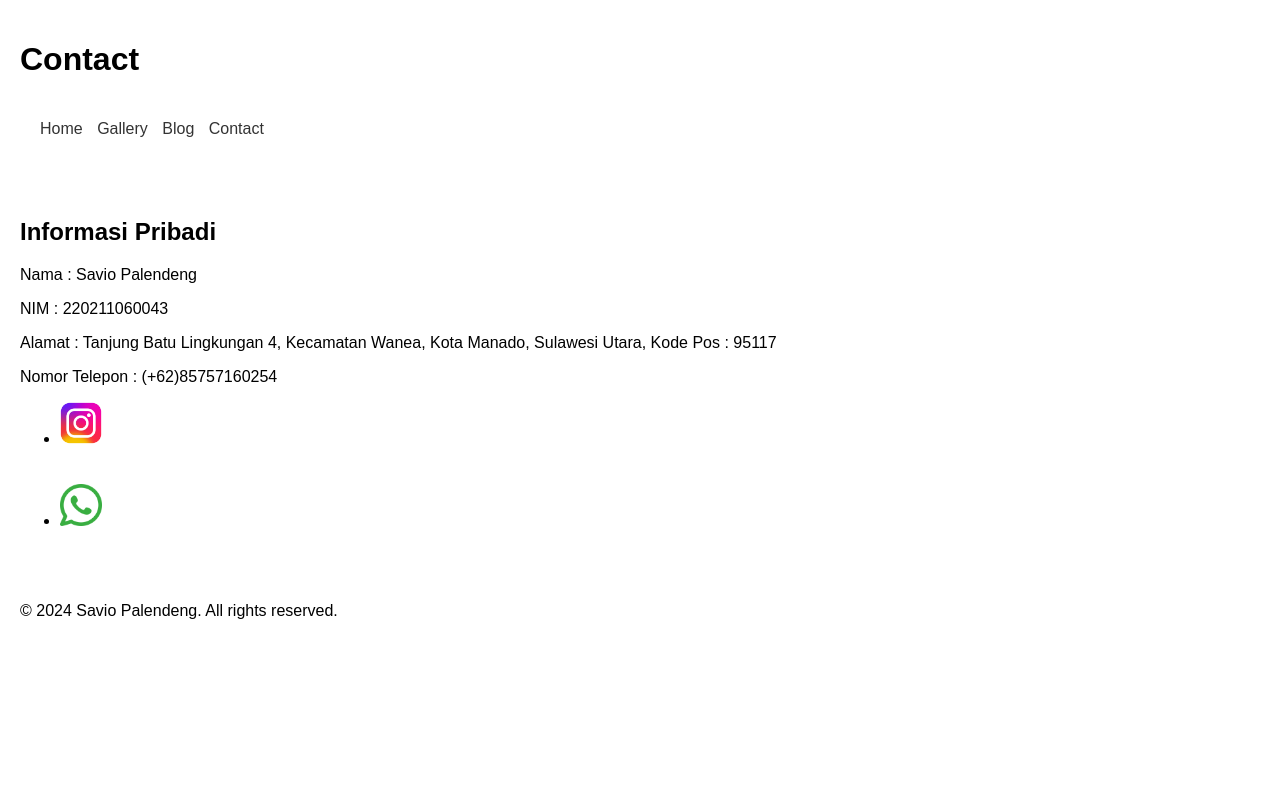
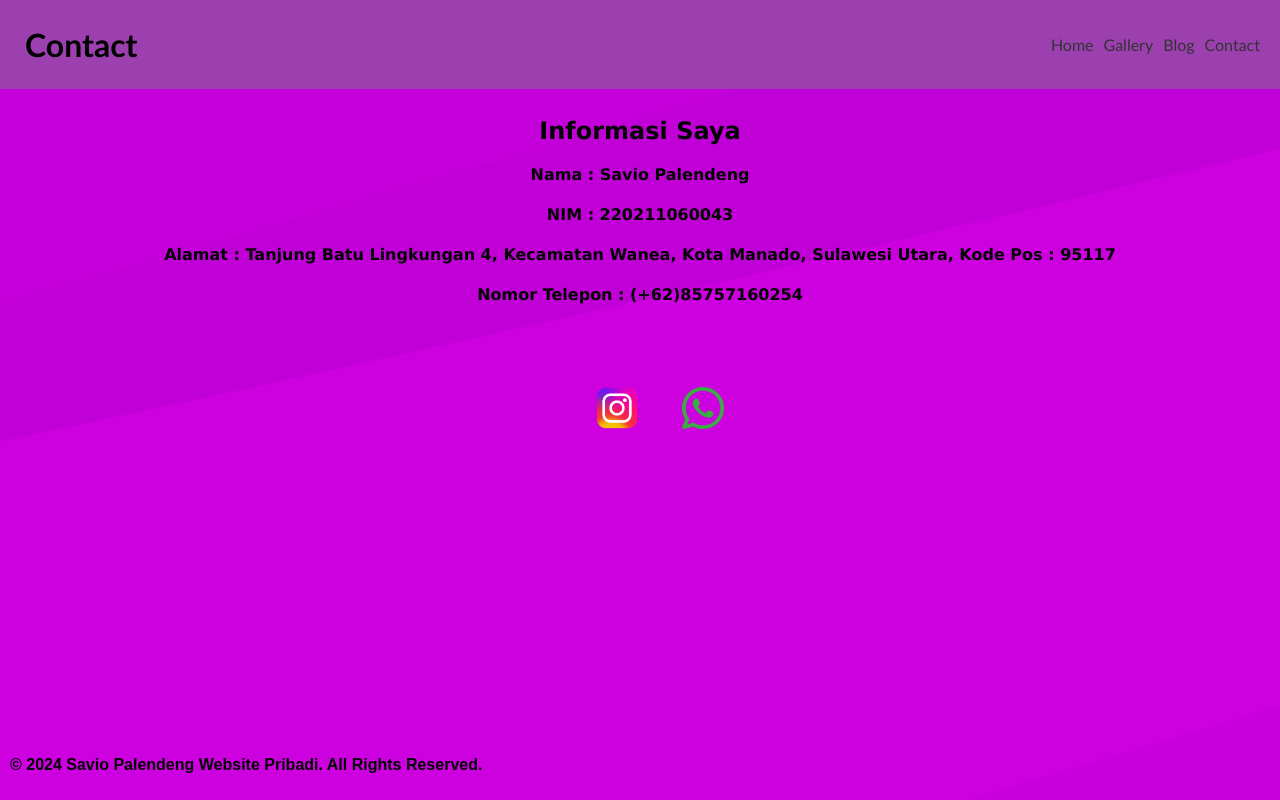
Before and after one commit to AbangSakata/TIK2032-Project, a plain HTML site: page contact.html in a window 1280 px wide. Drawn offline with Linux system fonts and the light colour scheme.

Commit message:
Update contact.html

```diff
--- a/contact.html
+++ b/contact.html
@@ -7,20 +7,44 @@
     </head>
     <style>
     body {
-                font-family: Arial, sans-serif;
+      font-family: 'Trebuchet MS', 'Lucida Sans Unicode', 'Lucida Grande', 'Lucida Sans', Arial, sans-serif;
+      background-image: url("purple-background.jpg");
       margin: 0;
       padding: 0;
     }
-            header, nav, main, footer {
-                padding: 20px;
+    @media (max-width: 768px) {
+      header h1 {
+        font-size: 1.5em;
+      }
+      main p {
+        font-size: 0.9em;
+      }
+      .contact-logos {
+        flex-wrap: wrap;
+        justify-content: center;
+      }
+      .contact-logos li {
+        margin: 5px;
+      }
+    }
+    .pink-background {
+      background-color: rgb(157, 64, 175);
+      display: flex;
+      align-items: center;
+      justify-content: space-between;
+      padding: 10px;
+    }
+    header h1, nav ul {
+      margin: 0;
+      padding: 15px;
     }
     nav ul {
       list-style-type: none;
       margin: 0;
       padding: 0;
+      display: flex;
     }
     nav ul li {
-                display: inline;
       margin-right: 10px;
     }
     nav ul li a {
@@ -30,9 +54,35 @@
     nav ul li a:hover {
       color: #666;
     }
+    main {
+      text-align: center;
+      font-weight: bolder;
+      line-height: 1.5em;
+      font-family: Verdana, Geneva, Tahoma, sans-serif;
+      padding: 10px;
+    }
+    footer {
+      padding: 10px;
+      position: absolute;
+      bottom: 0;
+      left: 0;
+      width: 100%;
+    }
+    .contact-logos {
+        display: flex;
+        justify-content: center;
+    }
+    .contact-logos li {
+        list-style: none;
+        margin-right: 10px;
+    }
+    footer p {
+      font-family: Arial, sans-serif;
+      font-weight: bold;
+    }
     </style>
     <body>
-        <header>
+        <header class="pink-background">
             <h1>Contact</h1>
             <nav>
                 <ul>
@@ -44,20 +94,18 @@
             </nav>
         </header>
         <main>
-            <h2>Informasi Pribadi</h2>
+            <h2>Informasi Saya</h2>
             <p>Nama          : Savio Palendeng</p>
             <p>NIM           : 220211060043</p>
             <p>Alamat        : Tanjung Batu Lingkungan 4, Kecamatan Wanea, Kota Manado, Sulawesi Utara, Kode Pos : 95117</p>
             <p>Nomor Telepon : (+62)85757160254</p>
+            <br></br>
             <ul>
-             <li>
+             <li class="contact-logos">
                     <a href="https://www.instagram.com/savi.palendeng">
                     <img src="instagram.png" alt="instagram" style="width:42px;height:42px;">
                     </a>
-                </li>
-                <br>
-                </br>
-            <li>
+                    &nbsp;&nbsp;&nbsp;&nbsp;&nbsp;&nbsp;&nbsp;&nbsp;
                     <a href="https://wa.me/6285757160254">
                     <img src="whatsapp.png" alt="Whatsapp" style="width:42px;height:42px;">
                     </a>
@@ -65,7 +113,7 @@
             </ul>
         </main>
         <footer>
-            <p>&copy; 2024 Savio Palendeng. All rights reserved.</p>
+            <p>&copy; 2024 Savio Palendeng Website Pribadi. All Rights Reserved.</p>
         </footer>
     </body>
 </html>
```
Lines whose indentation alone changed are shown as unchanged.
